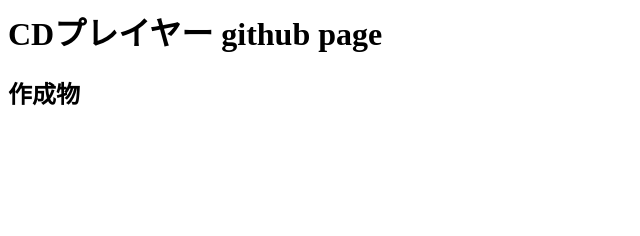
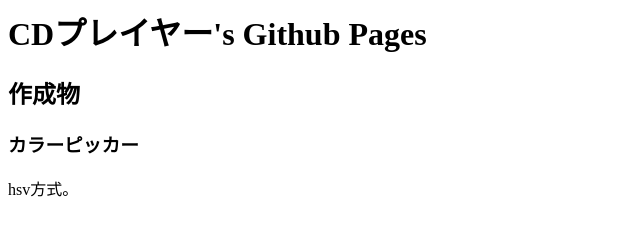
Before and after one commit to gridLayoutor/gridLayoutor.github.io, a plain HTML site: page index.html in a window 1280 px wide. Shown: the whole page, without its empty margins (0-640 px from the left). Drawn offline with Linux system fonts and the light colour scheme.

Commit message:
Update index.html

```diff
--- a/index.html
+++ b/index.html
@@ -1,2 +1,4 @@
-<h1>CDプレイヤー github page</h1>
+<h1>CDプレイヤー's Github Pages</h1>
 <h2>作成物</h2>
+<h3><a href"colorpicker/">カラーピッカー</a></h3>
+<p>hsv方式。</p>
```
